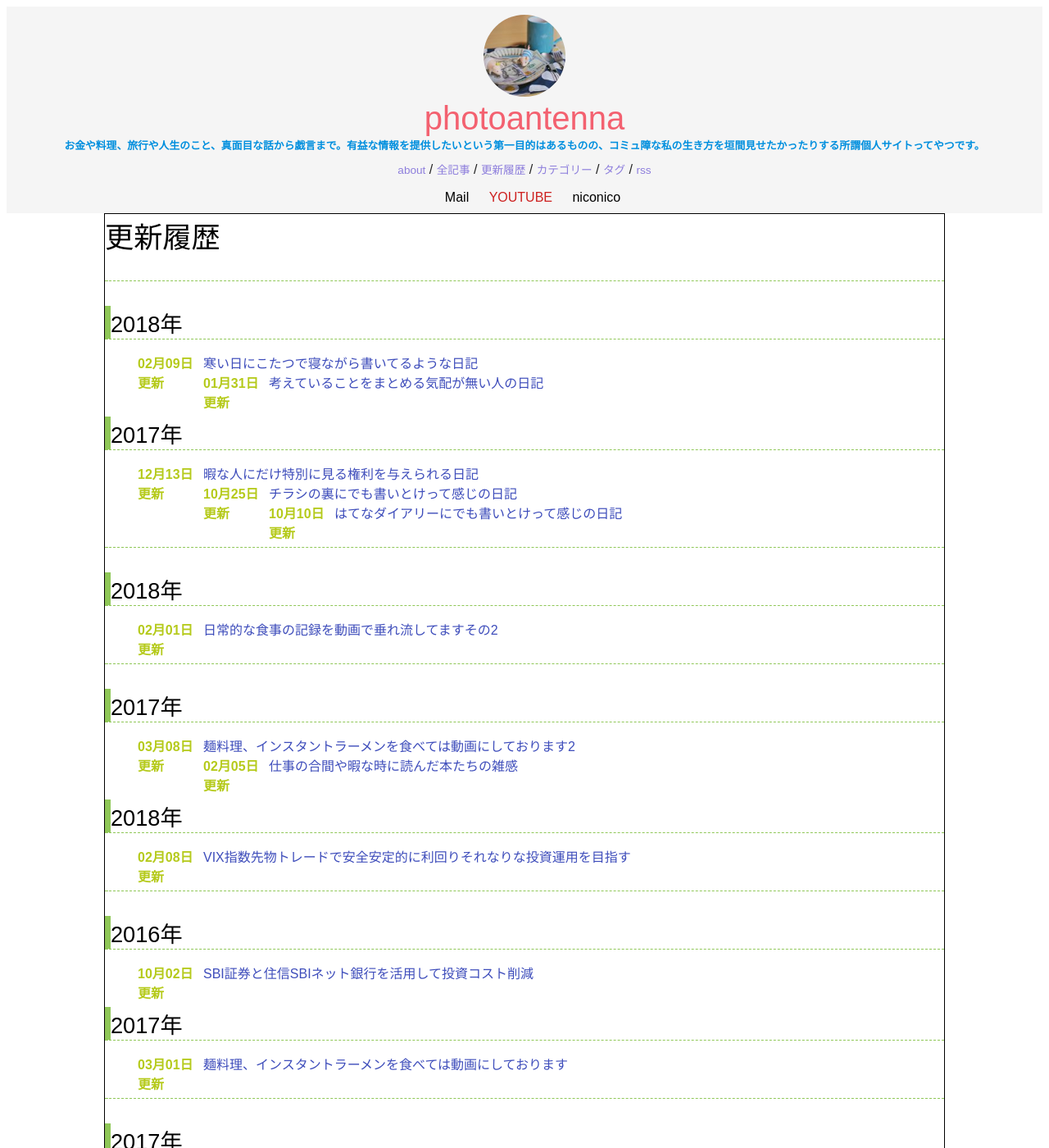
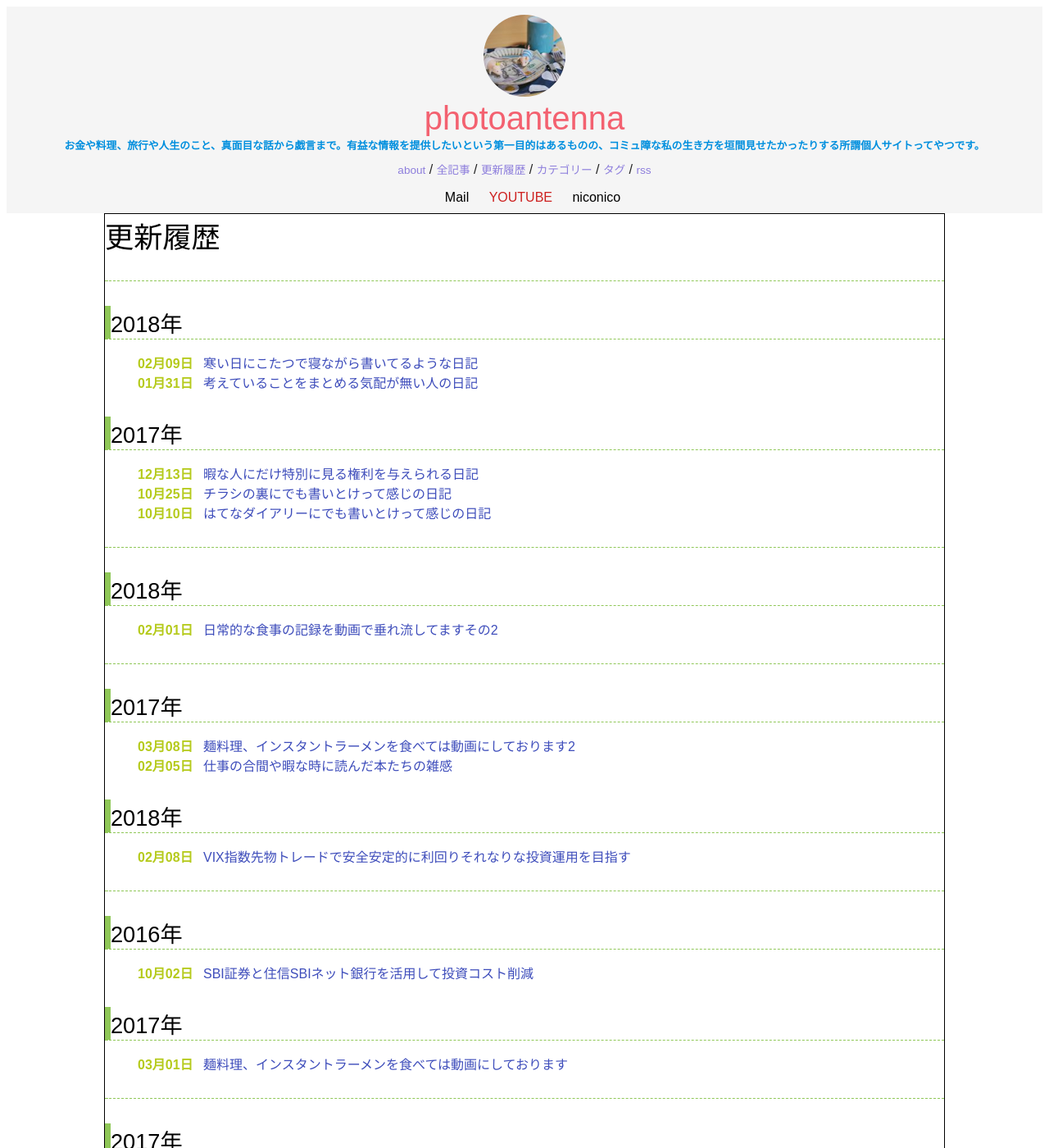
Before and after one commit to photoantenna/photoantenna.github.io, a Jekyll site: the page built from update.html, in a window 1280 px wide and 1400 px high. Shown: the whole window at 82% size. Built offline with Jekyll 4.4.1, drawn with Linux system fonts in a browser that asks for light colours; some of the changed text lies outside the part shown.

Commit message:
Update update.html

```diff
--- a/update.html
+++ b/update.html
@@ -31,7 +31,7 @@ permalink: "/update/"
                   float:left;
                   color: #b5ca1b;
                   font-weight: bold;">
-        {% if post.update %}{{ post.update | date: "%m月%d日" }}更新</div><a href="{{ site.url }}{{ post.url }}">{{ post.title }}{% endif %}</a></li>{% endfor %}
+        {% if post.update %}{{ post.update | date: "%m月%d日" }}</div><a href="{{ site.url }}{{ post.url }}">{{ post.title }}{% endif %}</a></li>{% endfor %}
     </ul>
 
   </div>
```
